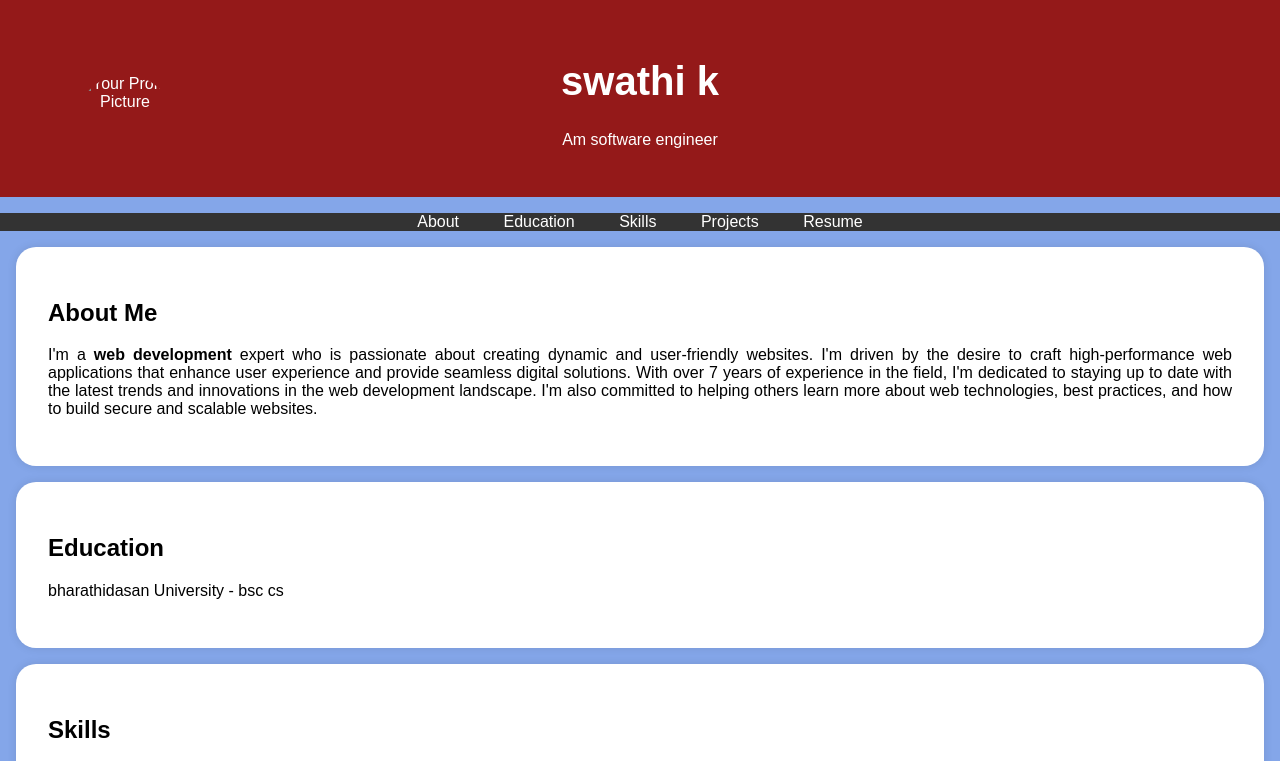
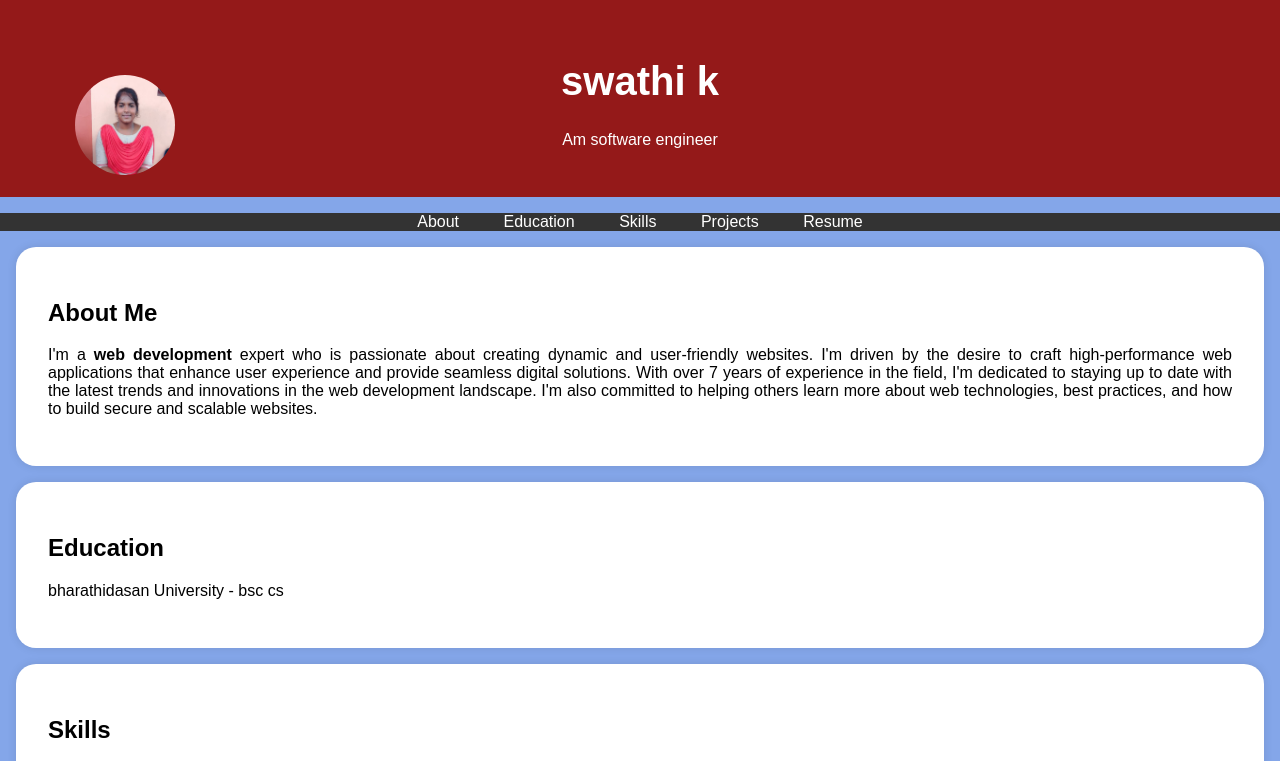
Before and after one commit to swathikaliyamoorthi/Digital_portfolio, a plain HTML site: page index.html in a window 1280 px wide. Shown: the top 761 px of the page. Drawn offline with Linux system fonts and the light colour scheme.

Commit message:
Add files via upload

```diff
--- a/index.html
+++ b/index.html
@@ -95,7 +95,7 @@
     <header>
         <div class="header-content">
             <!-- Add your profile picture here -->
-            <img src="my.jpg" alt="Your Profile Picture" class="profile-picture">
+            <img src="swathi.jpg" alt="Your Profile Picture" class="profile-picture">
             <h1>swathi k</h1>
             <p>Am software engineer</p>
         </div>
```
